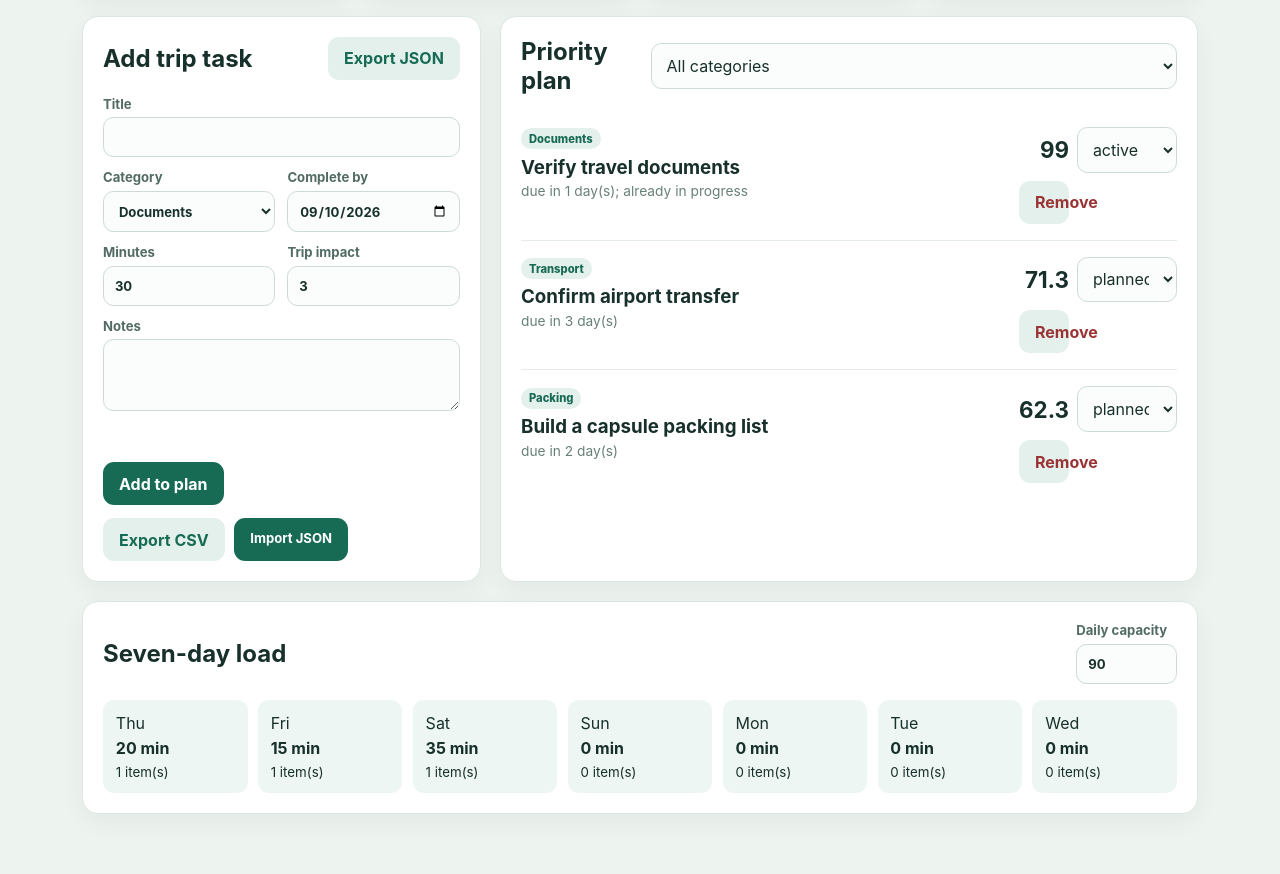
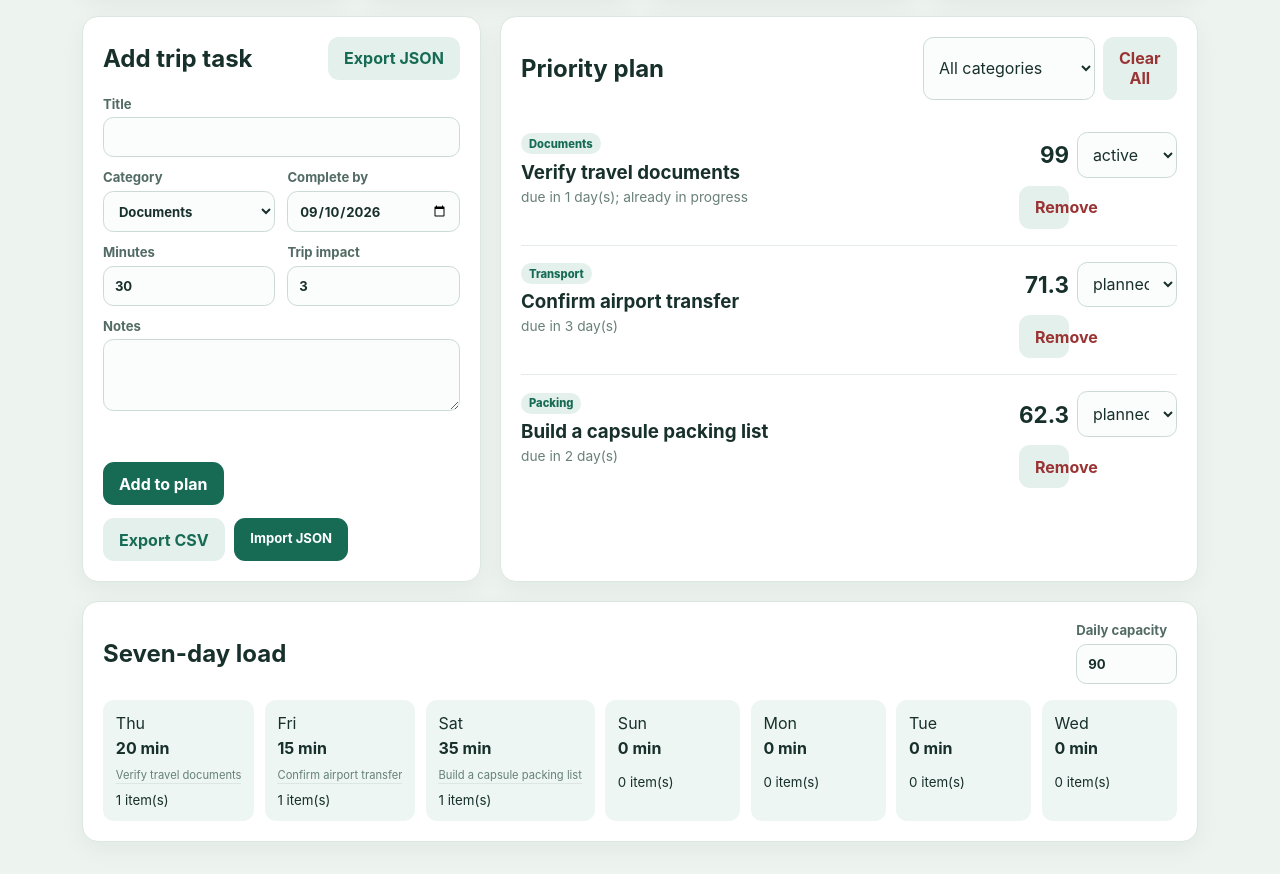
Before and after one commit to tranlehanam1996/coral-rafter-e2c96d6e7f897402, a website built with Vite: page index.html in a window 1280 px wide. Shown: the part 366-1240 px from the top of the page. Before the commit the page ends 1212 px from the top, so only its background shows below. Built offline with nearby package versions, Linux system fonts and the light colour scheme.

Commit message:
feat: add clear all and expand weekly load details

```diff
--- a/src/main.ts
+++ b/src/main.ts
@@ -39,8 +39,8 @@ root.innerHTML = `
     <label>Notes<textarea name="notes" rows="3" maxlength="600"></textarea></label><p id="errors" class="errors"></p>
     <button type="submit">Add to plan</button></form><div class="exchange"><button id="csv" class="ghost">Export CSV</button>
     <label class="file">Import JSON<input id="import" type="file" accept="application/json"></label></div></section>
-  <section class="panel plan-panel"><div class="panel-title"><h2>Priority plan</h2><select id="filter"><option value="all">All categories</option>
-    ${theme.categories.map((x) => `<option>${x}</option>`).join("")}</select></div><div id="plan"></div></section></main>
+  <section class="panel plan-panel"><div class="panel-title"><h2>Priority plan</h2><div class="filter-group"><select id="filter"><option value="all">All categories</option>
+    ${theme.categories.map((x) => `<option>${x}</option>`).join("")}</select><button id="clear-all" class="danger ghost">Clear All</button></div></div><div id="plan"></div></section></main>
   <section class="panel week-panel"><div class="panel-title"><h2>Seven-day load</h2><label>Daily capacity
     <input id="capacity" type="number" min="15" max="480" step="15" value="90"></label></div><div id="week" class="week"></div></section>
 `;
@@ -71,6 +71,9 @@ document.querySelector<HTMLSelectElement>("#filter")!.addEventListener("change",
 capacity.addEventListener("input", () => render(store.all()));
 document.querySelector("#seed-export")!.addEventListener("click", () => download("records.json", exportJson(store.all()), "application/json"));
 document.querySelector("#csv")!.addEventListener("click", () => download("records.csv", exportCsv(store.all()), "text/csv"));
+document.querySelector("#clear-all")!.addEventListener("click", () => {
+  if (confirm("Clear all records from the store?")) store.replace([]);
+});
 document.querySelector<HTMLInputElement>("#import")!.addEventListener("change", async (event) => {
   const file = (event.target as HTMLInputElement).files?.[0]; if (!file) return;
   try { store.replace(importJson(await file.text(), theme)); errors.textContent = ""; }
@@ -96,6 +99,7 @@ function render(records: readonly LifeRecord[]): void {
   for (const button of document.querySelectorAll<HTMLButtonElement>("[data-remove]")) button.onclick = () => store.remove(button.dataset.remove!);
   document.querySelector("#week")!.innerHTML = suggestDailyLoad(records, Number(capacity.value) || 90).map((day) => `<article class="day ${day.overloaded ? "over" : ""}">
     <span>${new Date(`${day.date}T00:00:00`).toLocaleDateString(undefined, { weekday: "short" })}</span><strong>${day.used} min</strong>
+    <div class="day-tasks">${day.entries.map(e => `<div class="day-task">${escapeHtml(e.item.title)}</div>`).join("")}</div>
     <small>${day.entries.length} item(s)</small></article>`).join("");
 }
 
--- a/src/style.css
+++ b/src/style.css
@@ -13,5 +13,9 @@ label { display: grid; gap: .35rem; color: #526b64; font-size: .82rem; font-weig
 .form-grid { display: grid; grid-template-columns: 1fr 1fr; gap: .75rem; margin: .75rem 0; } .errors { color: #a33232; min-height: 1.2rem; } .exchange { display: flex; gap: .6rem; margin-top: .8rem; } .file input { display: none; }
 .record { display: flex; justify-content: space-between; gap: 1rem; padding: 1rem 0; border-top: 1px solid #e5ece8; } .record:first-child { border-top: 0; } .record h3 { margin-top: .4rem; } .record p { margin: .3rem 0 0; color: #698078; font-size: .86rem; }
 .badge { display: inline-flex; padding: .22rem .5rem; border-radius: 99px; background: #e4f0eb; color: #176b55; font-size: .7rem; font-weight: 800; } .record-actions { display: grid; grid-template-columns: 50px 100px; gap: .5rem; align-items: center; text-align: right; } .record-actions strong { font-size: 1.4rem; }
-.week-panel { margin-top: 1.2rem; } .week { display: grid; grid-template-columns: repeat(7,1fr); gap: .65rem; } .day { padding: .8rem; border-radius: .7rem; background: #edf6f2; } .day span,.day small { display: block; } .day strong { display: block; margin: .35rem 0; } .day.over { background: #fff0e3; color: #863f19; } .empty { color: #70877f; padding: 2rem; text-align: center; }
+.week-panel { margin-top: 1.2rem; } .week { display: grid; grid-template-columns: repeat(7,1fr); gap: .65rem; } .day { padding: .8rem; border-radius: .7rem; background: #edf6f2; } .day span,.day small { display: block; } .day strong { display: block; margin: .35rem 0; }
+.day-tasks { margin: .5rem 0; font-size: .7rem; color: #668078; max-height: 100px; overflow-y: auto; }
+.day-task { padding: .1rem 0; border-bottom: 1px solid #dce7e1; white-space: nowrap; overflow: hidden; text-overflow: ellipsis; }
+.day.over { background: #fff0e3; color: #863f19; } .empty { color: #70877f; padding: 2rem; text-align: center; }
+.filter-group { display: flex; gap: .5rem; }
 @media (max-width: 820px) { #app { padding: 1rem; } .layout { grid-template-columns: 1fr; } .summary { grid-template-columns: 1fr 1fr; } .week { grid-template-columns: repeat(2,1fr); } .hero { align-items: start; } }
```
